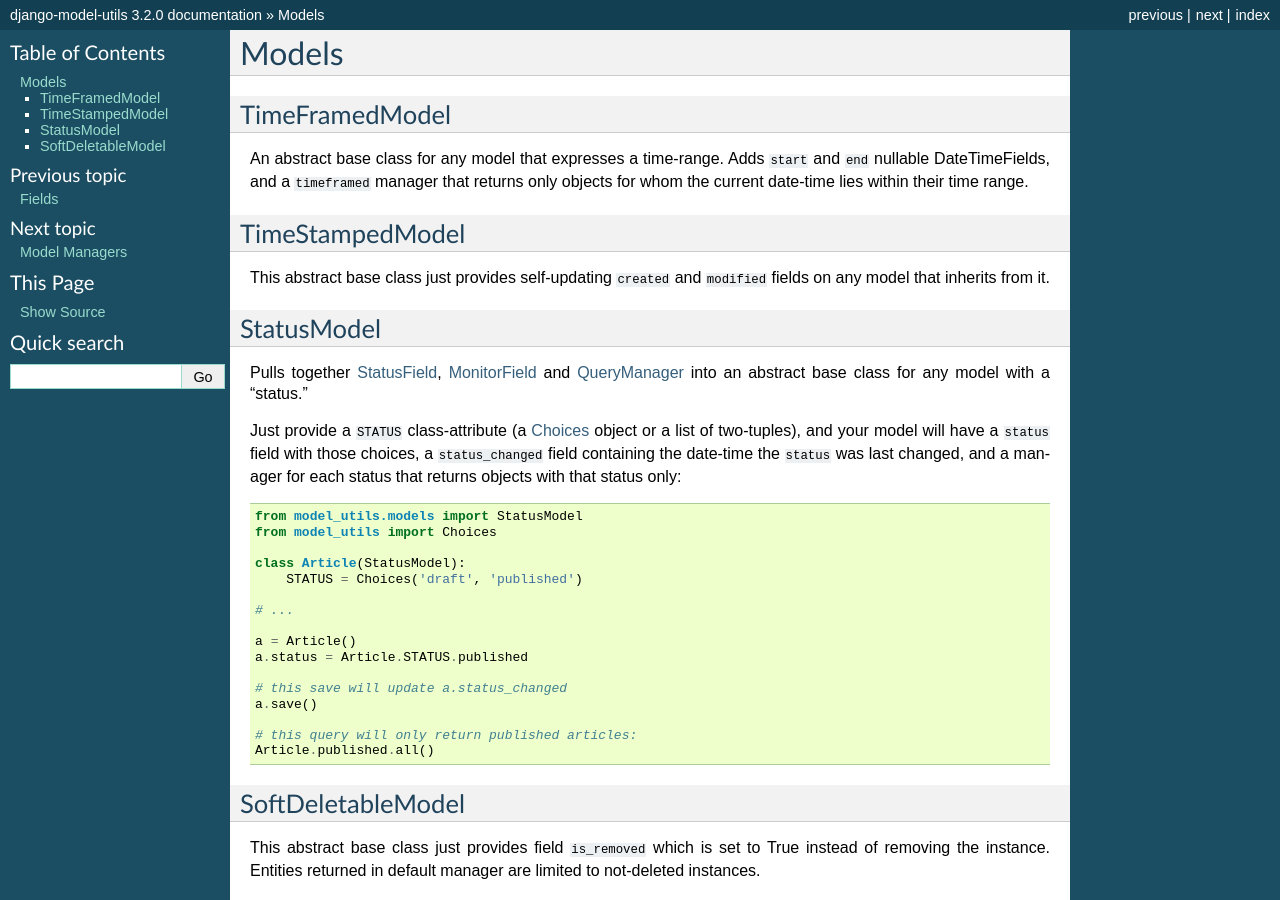
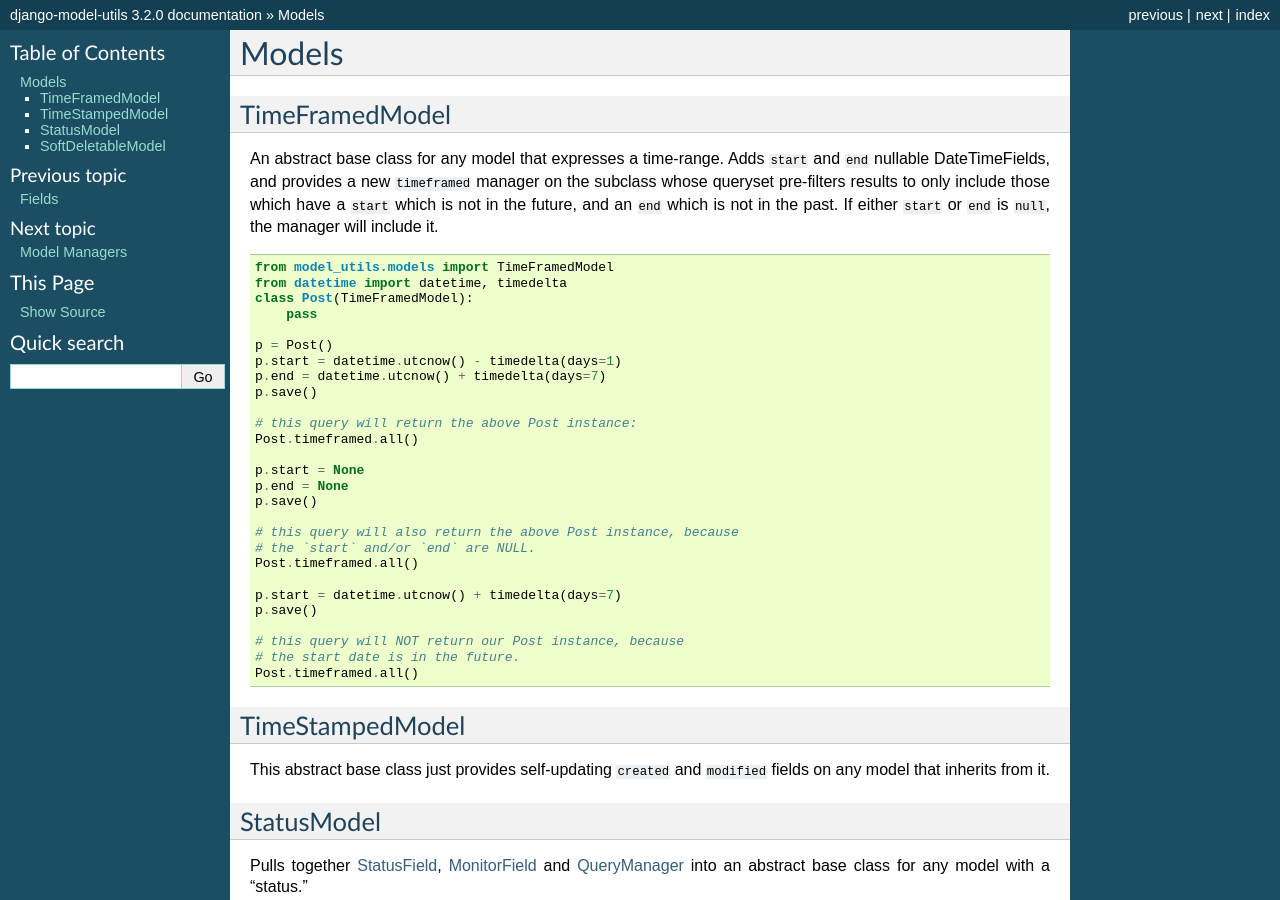
Before and after one commit to jazzband/django-model-utils, a Sphinx documentation site: the page built from docs/models.rst, in a window 1280 px wide and 900 px high. Built offline with Sphinx 7.4.7, drawn with Linux system fonts in a browser that asks for light colours.

Commit message:
Provide a sample for using the timeframed manager
Signed-off-by: Remy Suen <remy.suen@gmail.com>

```diff
--- a/docs/models.rst
+++ b/docs/models.rst
@@ -5,10 +5,41 @@
 ---------------
 
 An abstract base class for any model that expresses a time-range. Adds
-``start`` and ``end`` nullable DateTimeFields, and a ``timeframed``
-manager that returns only objects for whom the current date-time lies
-within their time range.
+``start`` and ``end`` nullable DateTimeFields, and provides a new
+``timeframed`` manager on the subclass whose queryset pre-filters results
+to only include those which have a ``start`` which is not in the future,
+and an ``end`` which is not in the past. If either ``start`` or ``end`` is
+``null``, the manager will include it.
 
+.. code-block:: python
+
+    from model_utils.models import TimeFramedModel
+    from datetime import datetime, timedelta
+    class Post(TimeFramedModel):
+        pass
+
+    p = Post()
+    p.start = datetime.utcnow() - timedelta(days=1)
+    p.end = datetime.utcnow() + timedelta(days=7)
+    p.save()
+
+    # this query will return the above Post instance:
+    Post.timeframed.all()
+
+    p.start = None
+    p.end = None
+    p.save()
+
+    # this query will also return the above Post instance, because
+    # the `start` and/or `end` are NULL.
+    Post.timeframed.all()
+
+    p.start = datetime.utcnow() + timedelta(days=7)
+    p.save()
+
+    # this query will NOT return our Post instance, because
+    # the start date is in the future.
+    Post.timeframed.all()
 
 TimeStampedModel
 ----------------
```
